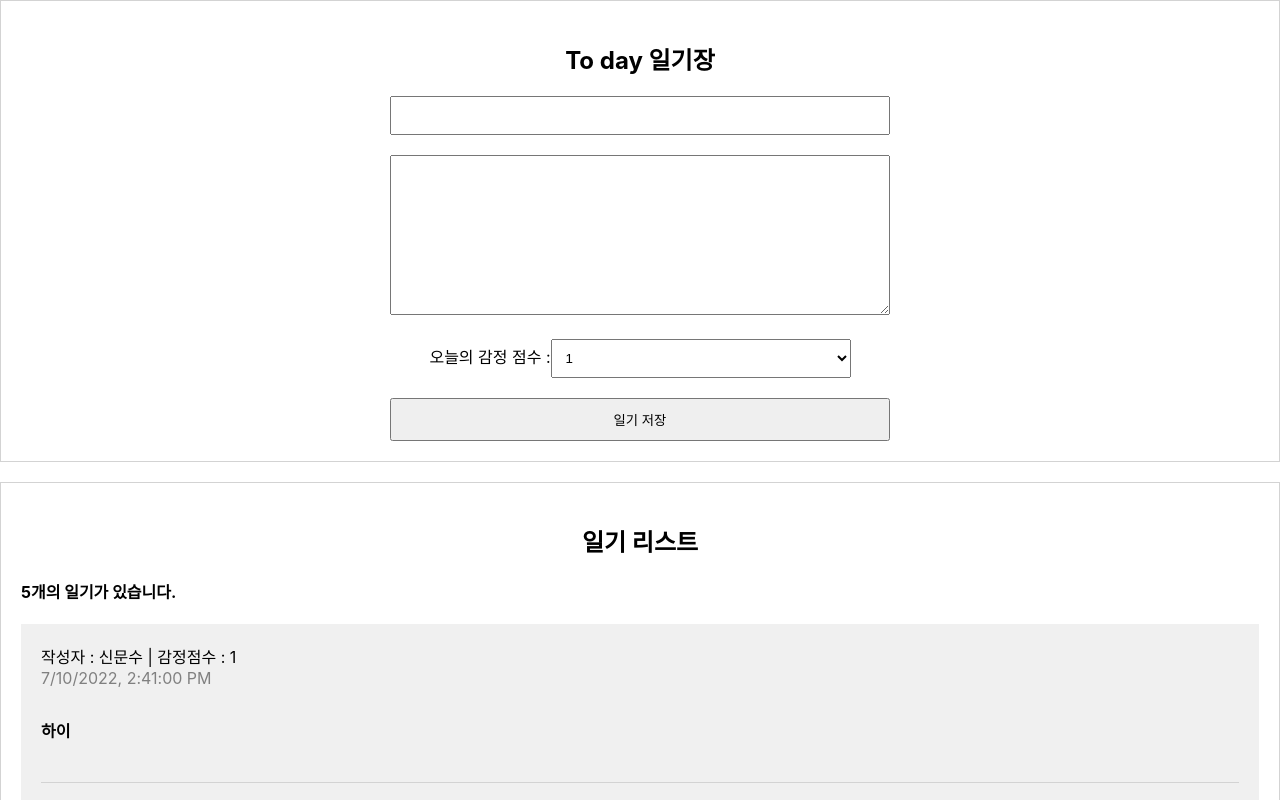
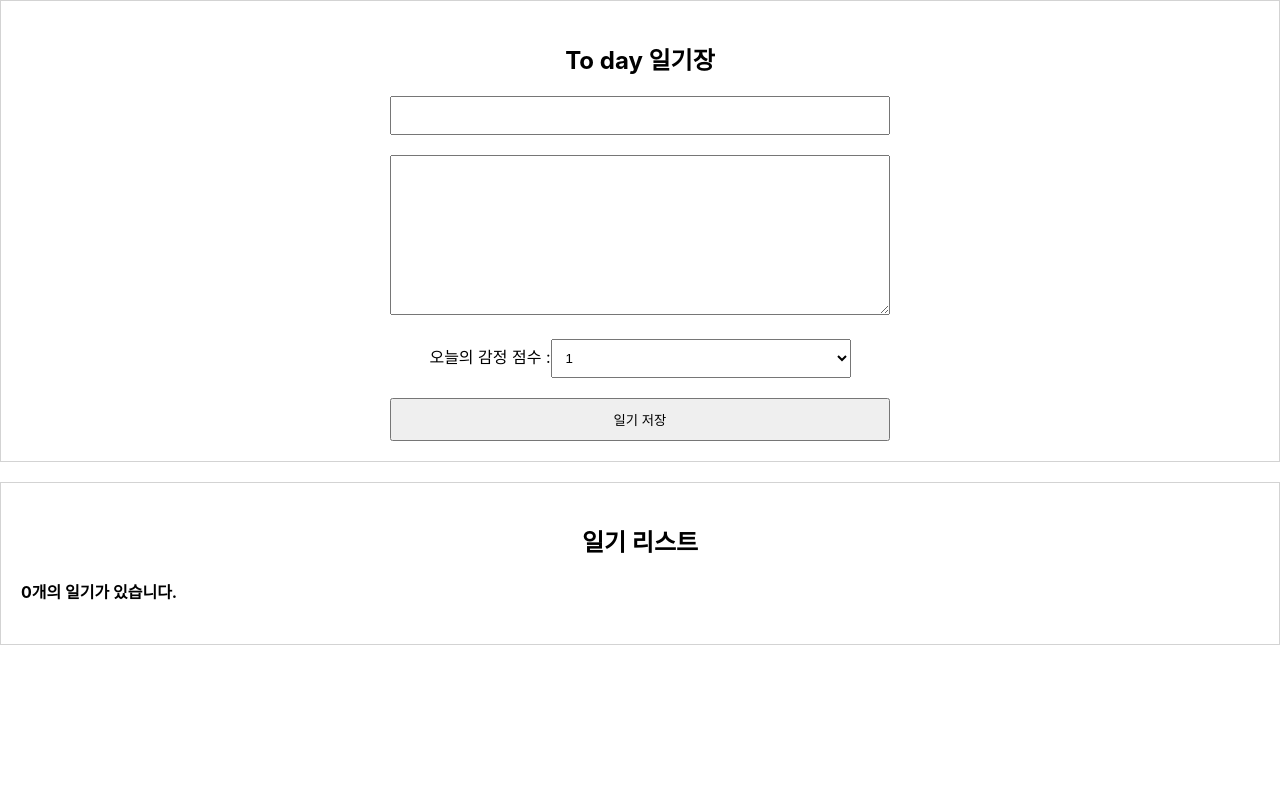
Before and after one commit to S-MunSoo/React-SimpleDiary, a React (Create React App) app: page / in a window 1280 px wide. Shown: the top 800 px of the page. Built offline with nearby package versions, Linux system fonts and the light colour scheme.

Commit message:
데이터 추가 삭제 완료

```diff
--- a/src/App.js
+++ b/src/App.js
@@ -1,53 +1,40 @@
 import "./App.css";
 import DiaryEditor from "./component/DiaryEditor";
 import DiaryList from "./component/DiaryList";
-
+import { useState, useRef } from "react";
 // 1. 작성자 칸
 // 2. 일기본문
 // 3. 감정점수
-const dummyList = [
-  {
-    id: 1,
-    author: "신문수",
-    content: "하이",
-    emotion: 1,
-    create_date: new Date().getTime(), //getTime() : date 객체를 밀리센컨트로 변환
-  },
-  {
-    id: 2,
-    author: "정유선",
-    content: "하이1",
-    emotion: 5,
-    create_date: new Date().getTime(),
-  },
-  {
-    id: 3,
-    author: "박하롬",
-    content: "하이2",
-    emotion: 3,
-    create_date: new Date().getTime(),
-  },
-  {
-    id: 4,
-    author: "김민서",
-    content: "하이3",
-    emotion: 2,
-    create_date: new Date().getTime(),
-  },
-  {
-    id: 5,
-    author: "하한이",
-    content: "하이4",
-    emotion: 4,
-    create_date: new Date().getTime(),
-  },
-];
 
 function App() {
+  const [data, setData] = useState([]);
+  const dataId = useRef(0);
+
+  // onCreate 새로운 일기 추가 함수
+  const onCreate = (author, content, emotion) => {
+    const created_data = new Date().getTime();
+    const newItem = {
+      author,
+      content,
+      emotion,
+      created_data,
+      id: dataId.current,
+    };
+    dataId.current += 1;
+    setData([newItem, ...data]);
+  };
+  const onRemove = (targetId) => {
+    // targetId 어떤 id를 갖고 있는 요소를 지우기 원하는지 매개변수로
+    // filter() 함수를 이용해서 삭제 기능 구현 요소 아이템이 트루이면 유지하고 펄스이면 버린다
+    const newDiaryList = data.filter((item) => item.id !== targetId);
+    console.log(newDiaryList);
+    setData(newDiaryList);
+  };
+
   return (
     <div>
-      <DiaryEditor />
-      <DiaryList diaryList={dummyList} />
+      <DiaryEditor onCreate={onCreate} />
+      <DiaryList diaryList={data} onDelete={onRemove} />
     </div>
   );
 }
--- a/src/component/DiaryEditor.jsx
+++ b/src/component/DiaryEditor.jsx
@@ -1,12 +1,16 @@
 import React from "react";
-import { useState } from "react";
+import { useState, useRef } from "react";
 
-const DiaryEditor = () => {
+const DiaryEditor = ({ onCreate }) => {
   const [state, setState] = useState({
     author: "",
     content: "",
     emotion: 1,
   });
+  // useRef 는 돔요소를 선택할 수 있는 이벤트 객체
+  const authorInput = useRef();
+  const contentInput = useRef();
+
   const handleChangeState = (e) => {
     setState({
       ...state,
@@ -15,14 +19,29 @@ const DiaryEditor = () => {
   };
 
   const handleSubmit = () => {
-    console.log(state);
+    if (state.author.length < 1) {
+      // 작성자 input focus
+      authorInput.current.focus();
+      return;
+    }
+    if (state.content.length < 5) {
+      contentInput.current.focus();
+      return;
+    }
+    onCreate(state.author, state.content, state.emotion);
     alert("저장 성공");
+    setState({
+      author: "",
+      content: "",
+      emotion: 1,
+    });
   };
   return (
     <div className="Diary-Editor">
       <h2>To day 일기장</h2>
       <div>
         <input
+          ref={authorInput}
           name="author"
           type="text"
           value={state.author}
@@ -31,6 +50,7 @@ const DiaryEditor = () => {
         {/* onChange: 값이 바뀔때 수행하는 이벤트  */}
         <div>
           <textarea
+            ret={contentInput}
             name="content"
             value={state.content}
             onChange={handleChangeState}
--- a/src/component/DiaryItem.jsx
+++ b/src/component/DiaryItem.jsx
@@ -1,6 +1,6 @@
 import React from "react";
 
-const DiaryItem = ({ item }) => {
+const DiaryItem = ({ item, onRemove }) => {
   console.log("item", item);
   return (
     <div className="Diary-item">
@@ -14,6 +14,15 @@ const DiaryItem = ({ item }) => {
           {new Date(item.create_date).toLocaleString()}
         </span>
         <div className="content">{item.content}</div>
+        <button
+          onClick={() => {
+            if (window.confirm(`${item.id}번째의 일기를 삭제 하시겠습니까?`)) {
+              onRemove(item.id);
+            }
+          }}
+        >
+          삭제
+        </button>
       </div>
     </div>
   );
--- a/src/component/DiaryList.jsx
+++ b/src/component/DiaryList.jsx
@@ -1,7 +1,7 @@
 import React from "react";
 import DiaryItem from "./DiaryItem";
 
-const DiaryList = ({ diaryList }) => {
+const DiaryList = ({ diaryList, onRemove }) => {
   console.log(diaryList);
   return (
     <div className="Diary-list">
@@ -11,7 +11,7 @@ const DiaryList = ({ diaryList }) => {
         {/* warning 에러 : index 배열 함수에 고유한 id값이 없을 경우에는 콜백함수에 index를
         사용해도 된다. */}
         {diaryList.map((item, index) => (
-          <DiaryItem key={item.id} item={item} />
+          <DiaryItem key={item.id} item={item} onDelete={onRemove} />
         ))}
       </div>
     </div>
```
Also changed, not shown: 1 other file (tests, documents, lock files or other folders).
